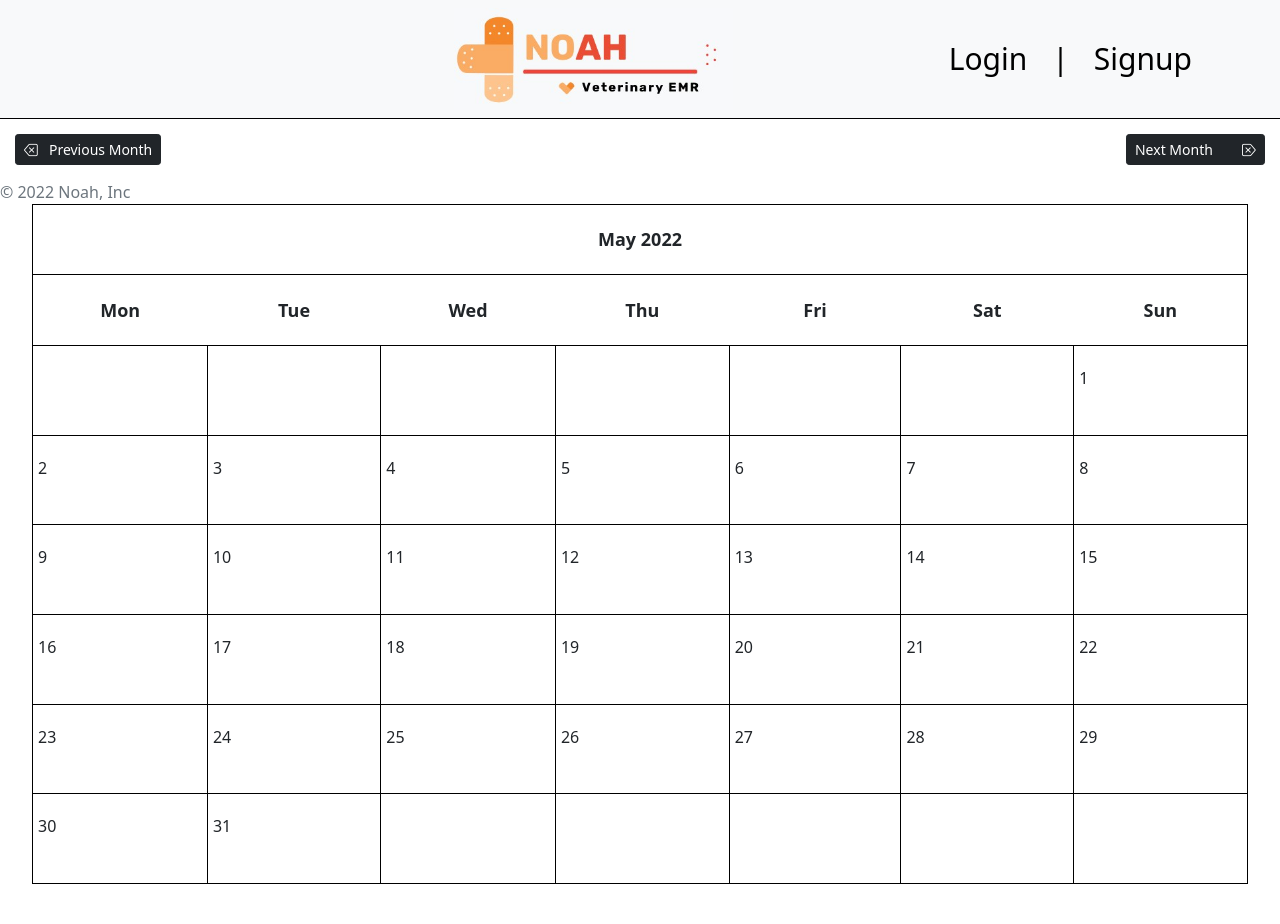
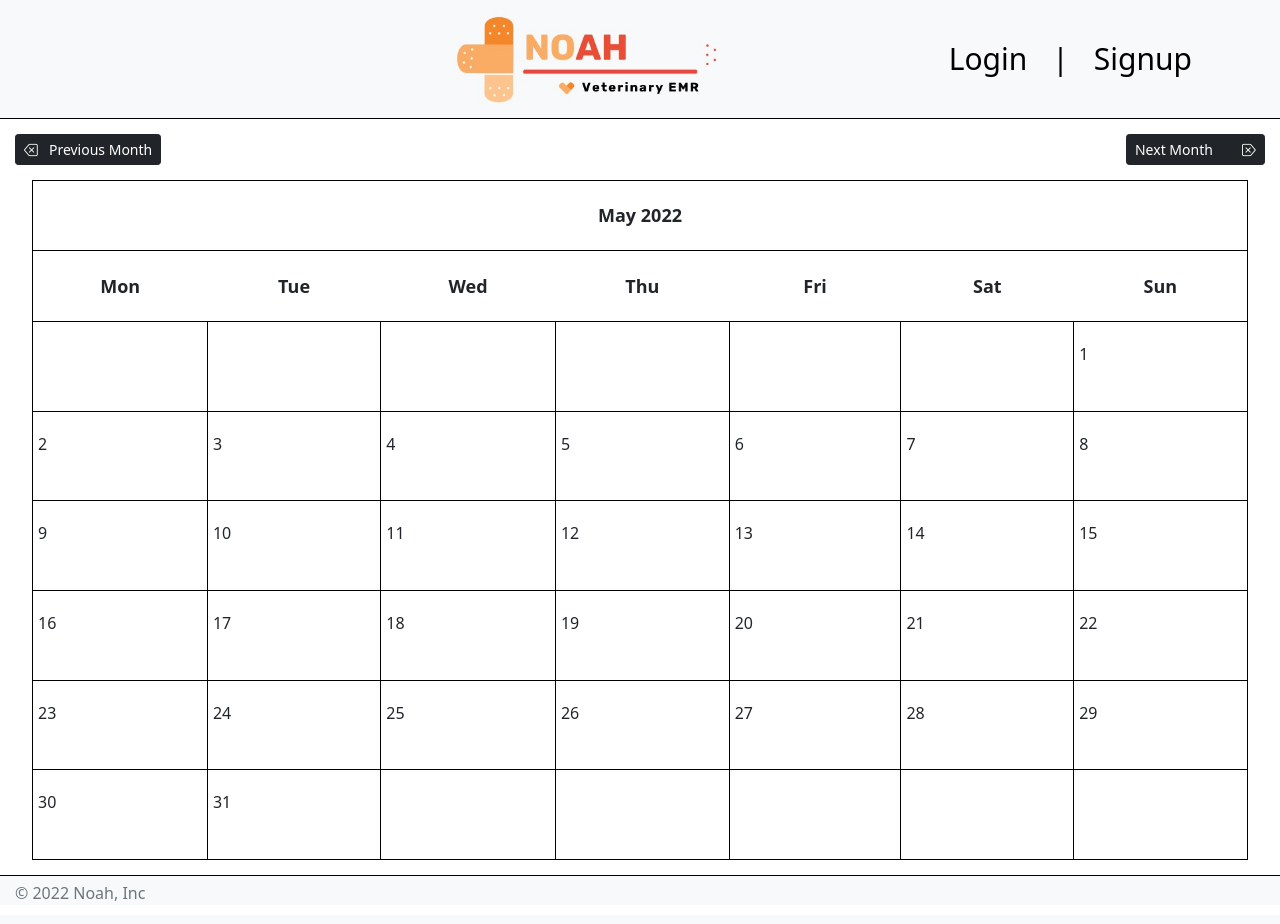
Before and after one commit to zane-kh/Group_Project_3, a Django app: page /calendar/ in a window 1280 px wide. After the commit the page ends 901 px from the top, so only its background shows below. Run offline with Django 4.2, Linux system fonts and the light colour scheme; data that the repository does not hold is empty; some libraries are stand-ins or nearby versions.

Commit message:
Footer styling

```diff
--- a/main_app/static/css/styles.css
+++ b/main_app/static/css/styles.css
@@ -1,3 +1,7 @@
+#page-container {
+    position: relative;
+    min-height: 100vh;
+}
 /* Navbar Styling */
 nav {
     display: grid;
@@ -84,7 +88,7 @@ nav > div > div {
     margin: 0 auto;
     font-size: 13px;
     align-items: top;
-    margin-bottom: 40px;
+    margin-bottom: 55px;
 }
 
 .calendar tr,
@@ -175,10 +179,12 @@ li {
 }
 
 footer {
-    position: relative;
+    position: absolute;
     width: 100%;
-    left: 0;
     bottom: 0;
+    padding: 10px 15px 10px 15px;
+    border-top: 1px solid black;
+    background-color: #F8F9FA;
 }
 
 @media (max-width: 1400px) {
--- a/templates/base.html
+++ b/templates/base.html
@@ -16,13 +16,15 @@
     <link rel="stylesheet" type="text/css" href="{% static 'css/styles.css' %}">
 </head>
 <body>
-    {% include 'includes/navbar.html' %}
+    <div id="page-container">
+        {% include 'includes/navbar.html' %}
 
-    {% block content %}
+        {% block content %}
 
-    {% endblock content %}
+        {% endblock content %}
 
-    {% include 'includes/footer.html' %}
+        {% include 'includes/footer.html' %}
+    </div>
 <script src="https://cdn.jsdelivr.net/npm/bootstrap@5.1.3/dist/js/bootstrap.bundle.min.js" integrity="sha384-ka7Sk0Gln4gmtz2MlQnikT1wXgYsOg+OMhuP+IlRH9sENBO0LRn5q+8nbTov4+1p" crossorigin="anonymous"></script>
 <script src="https://code.jquery.com/jquery-3.2.1.slim.min.js"
 integrity="sha384-KJ3o2DKtIkvYIK3UENzmM7KCkRr/rE9/Qpg6aAZGJwFDMVNA/GpGFF93hXpG5KkN" crossorigin="anonymous">
--- a/templates/cal/calendar.html
+++ b/templates/cal/calendar.html
@@ -8,4 +8,5 @@
     </div>
 
     {{ calendar }}
+    <style>footer{padding: 5px 15px 0 15px; margin-bottom: -45px;}</style>
 {% endblock content %}
```
